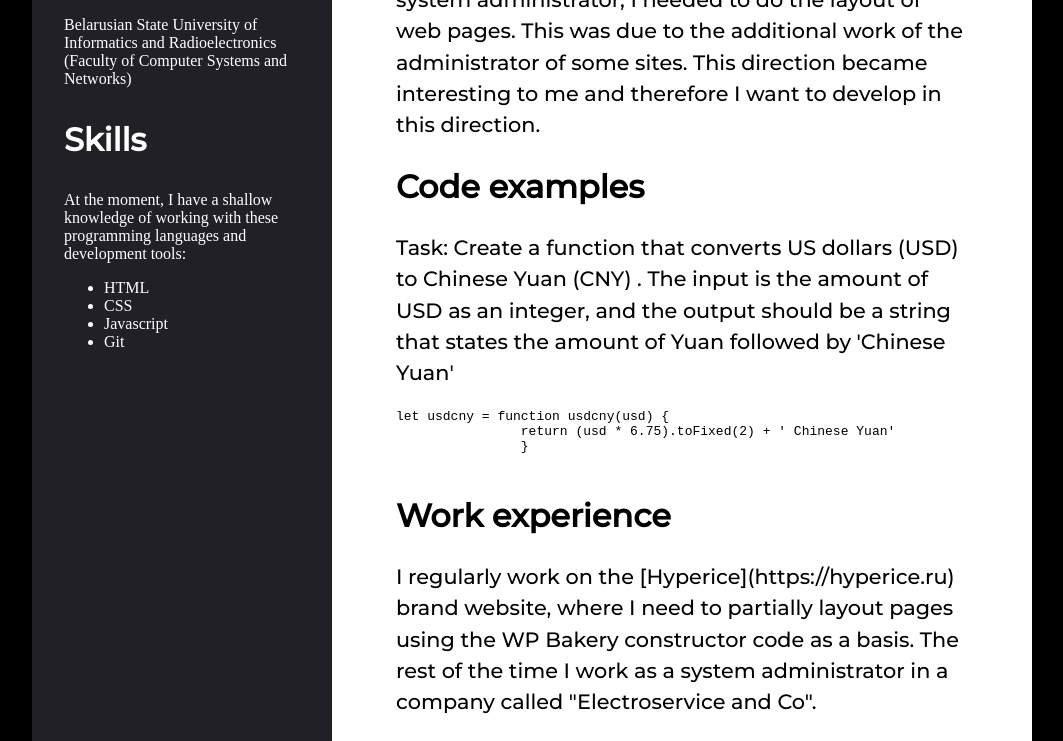
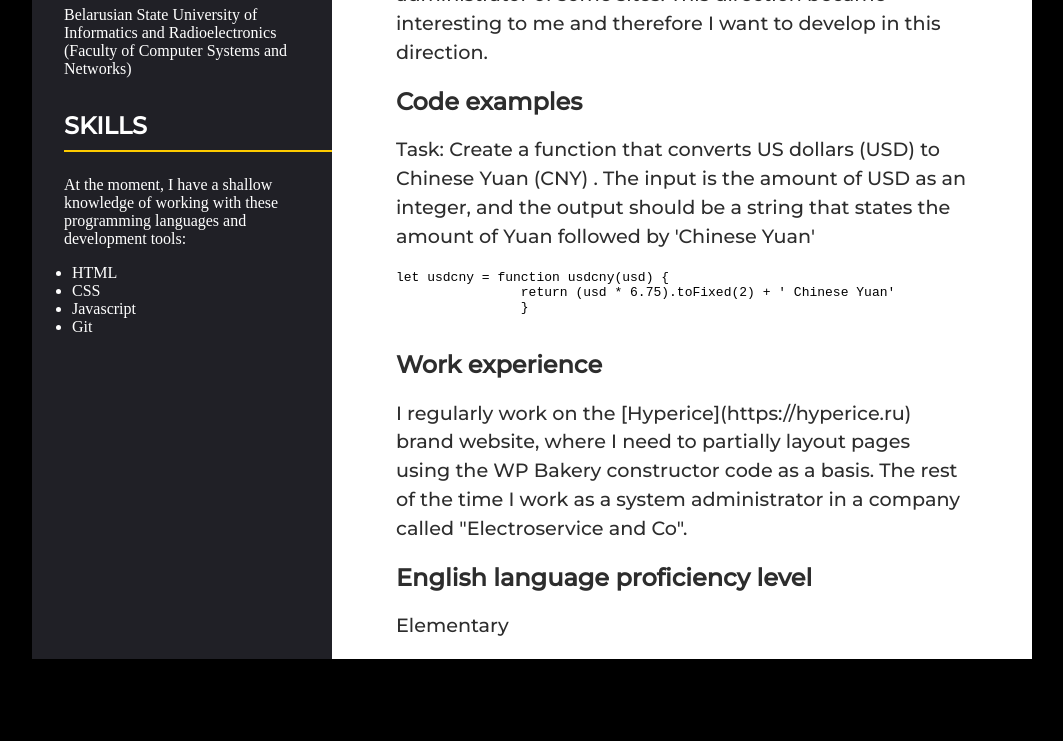
Before and after one commit to AlexGlad93/rsschool-cv, a plain HTML site: page index.html in a window 1280 px wide. Shown: the part 610-1351 px from the top of the page, without its empty margins (108-1171 px from the left). After the commit the page ends 1277 px from the top, so only its background shows below. Drawn offline with Linux system fonts and the light colour scheme.

Commit message:
refactor: add new style for aside section

```diff
--- a/css/style.css
+++ b/css/style.css
@@ -23,12 +23,19 @@ body {
     background-color: #fff;
 }
 
-.aside section {
-    padding: 0 2em;
+.aside section p, .aside section h1{
+    margin-left: 2rem;
+}
+
+.aside section h1{
+    border-bottom: 2px solid #fecb00;
+    text-transform: uppercase;
+    line-height: 2em;
 }
 
 .content section {
     padding: 0 4em;
+
 }
 .name {
     margin: 10% 0;
@@ -44,11 +51,15 @@ body {
 
 h1 {
     font-family: Montserrat;
-    font-size: 2em;
+    font-size: 1.5em;
+}
+.content h1 {
+    color: #2D2D2D;
 }
 
 .content p {
-    font-size: 1.3em;
+    font-size: 1.2em;
     line-height: 1.5em;
     font-family: Montserrat;
+    color: #2D2D2D;
 }
```
Also changed, not shown: img/cv_photo.jpg.
